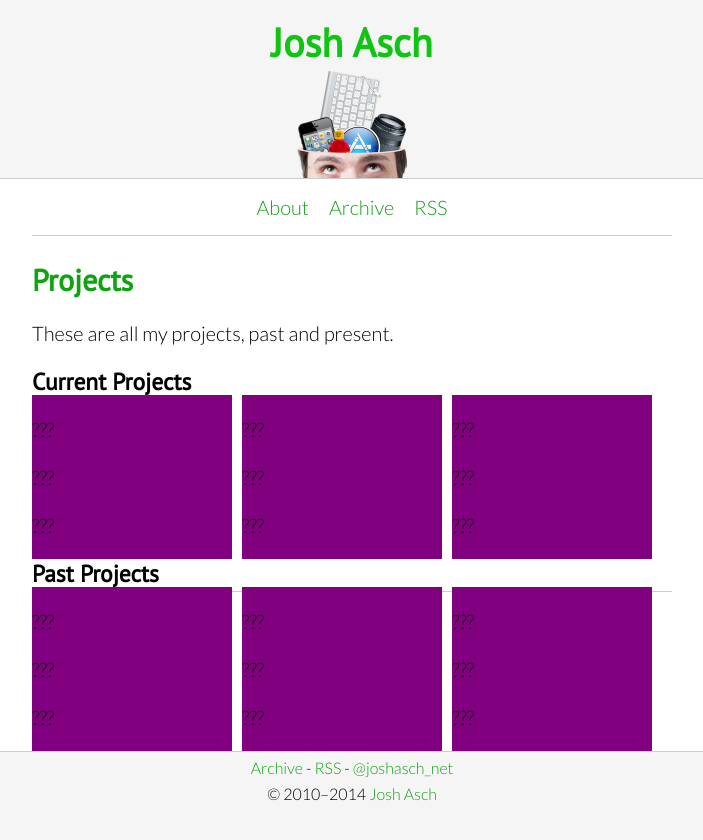
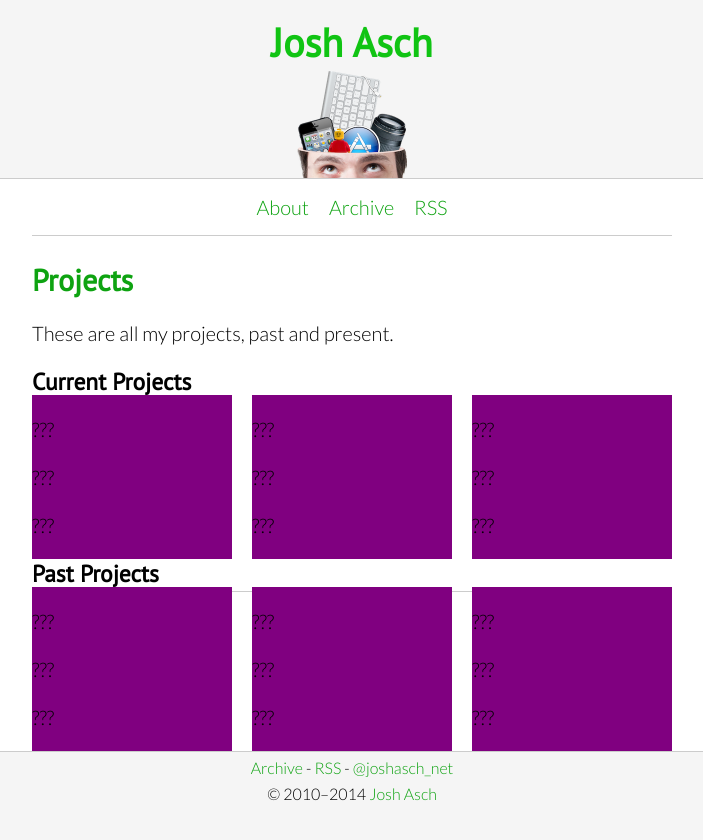
Before and after one commit to jobbogamer/jobbogamer.github.io, a Jekyll site: the page built from projects/index.html, in a window 1280 px wide. Shown: the top 840 px of the page, without its empty margins (288-991 px from the left). Built offline with Jekyll 4.4.1, drawn with Linux system fonts in a browser that asks for light colours; Markdown is read by kramdown in place of the engine named in the settings.

Commit message:
Increase project div margin

```diff
--- a/css/main.css
+++ b/css/main.css
@@ -266,7 +266,7 @@ div#projects div.project {
 }
 
 div#projects div.project.middle {
-	margin: 0 10px;
+	margin: 0 20px;
 }
 
 div#projects h3 {
```
